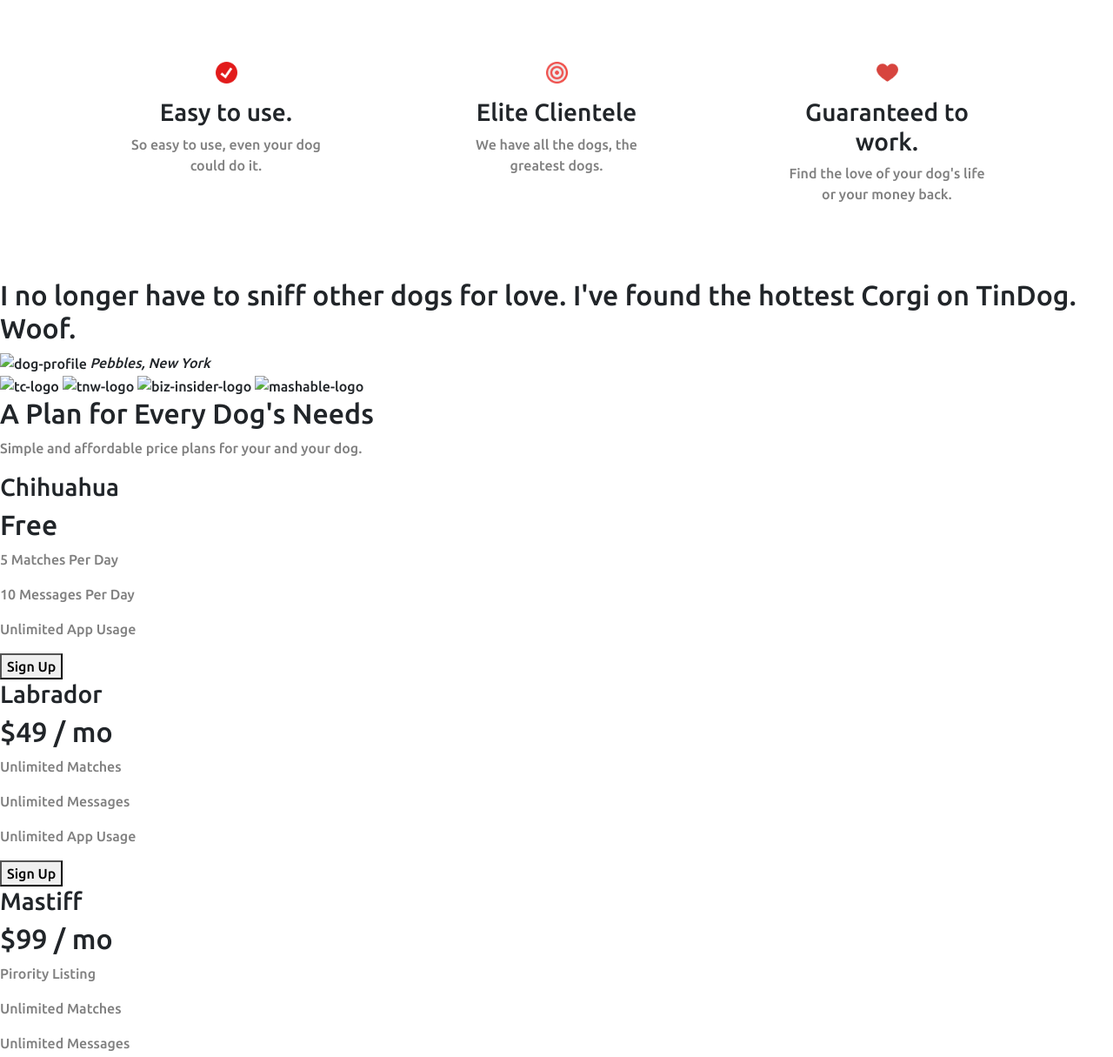
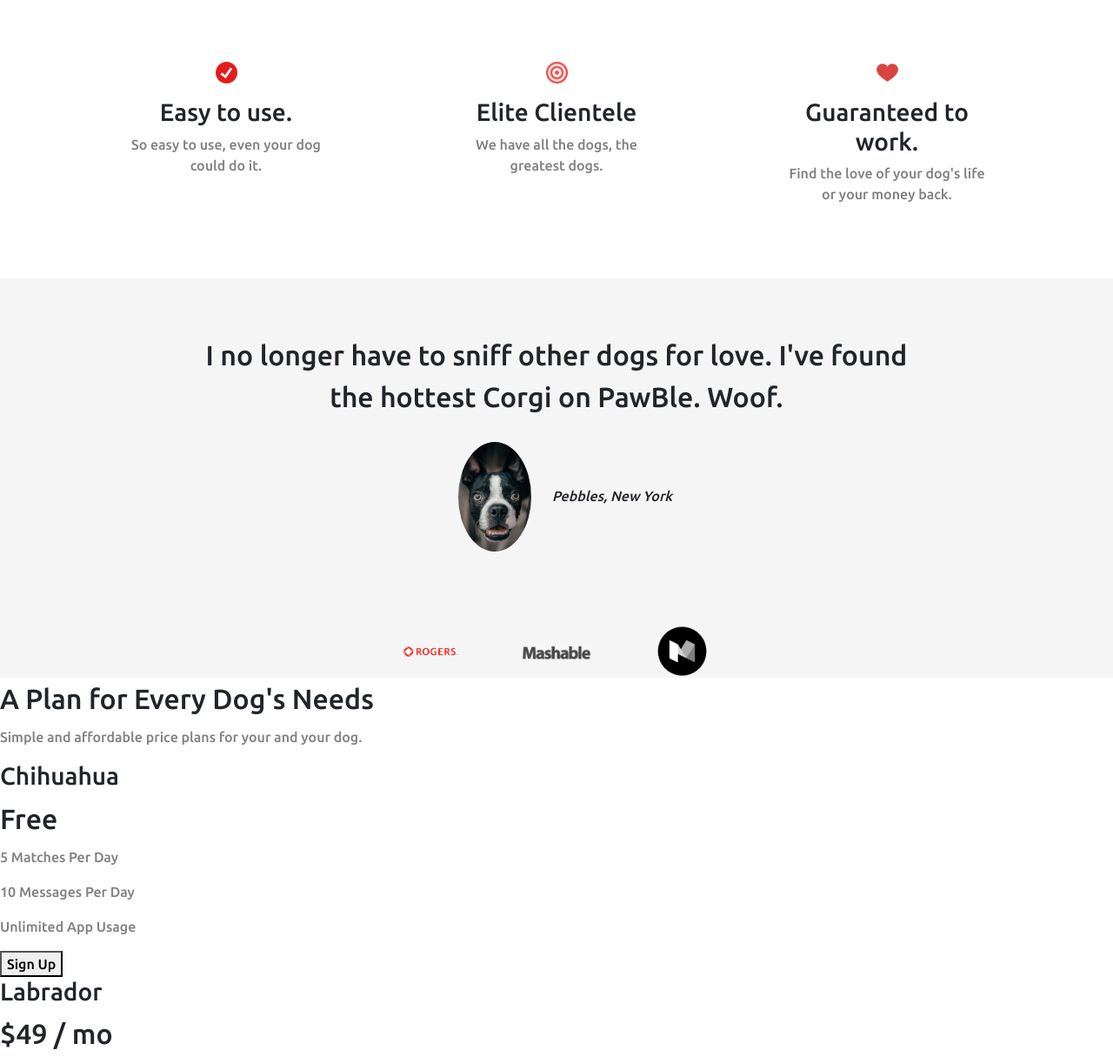
Before and after one commit to sayanroy44617/pawble, a plain HTML site: page PawBle/index.html in a window 1280 px wide. Shown: the part 625-1840 px from the top of the page at 87% size. Drawn offline with nearby package versions, Linux system fonts and the light colour scheme.

Commit message:
made the press release visible

```diff
--- a/PawBle/css/styles.css
+++ b/PawBle/css/styles.css
@@ -1,12 +1,17 @@
 h1 {
   font-family: 'Ubuntu', sans-serif;
-  font-size: 3rem;
+  font-size: 3 rem;
   line-height: 1.5;
   font-weight: 900;
   text-align: left;
 }
-h3{
-    font-family: ';
+
+
+h2{
+    font-family: 'Ubuntu', sans-serif;
+    font-size: 2.5 rem;
+    line-height: 1.5;
+    font-weight: 500;
 }
 
 p{
@@ -81,7 +86,7 @@ body{
 
 .features
 {
-    padding: 7% 25%;
+    padding: 7% 17%;
 }
 .feature-box
 {
@@ -92,3 +97,31 @@ body{
 .icon{
     margin-bottom: 1rem;
 }
+
+/* testimonials */
+
+#testimonials
+{
+    background-color: whitesmoke;
+    padding: 5% 17%;
+    text-align: center;
+}
+
+.testimonial-pic
+{
+   width: 10%;
+   height: 10%;
+   border-radius: 100%;
+   margin: 20px;
+
+}
+
+#press
+{
+    background-color: whitesmoke;
+    text-align: center;
+}
+.press-img{
+    width: 11%;
+    padding: 0 30px 0;
+}
--- a/PawBle/index.html
+++ b/PawBle/index.html
@@ -93,9 +93,9 @@
   <section id="testimonials">
     <h2>
       I no longer have to sniff other dogs for love. I've found the hottest
-      Corgi on TinDog. Woof.
+      Corgi on PawBle. Woof.
     </h2>
-    <img src="images/dog-img.jpg" alt="dog-profile" />
+    <img class ="testimonial-pic " src="images/pexels-orlando-allo-3658120.jpg" alt="dog-profile"  />
     <em>Pebbles, New York</em>
 
     <!-- <h2 class="testimonial-text">My dog used to be so lonely, but with TinDog's help, they've found the love of their life. I think.</h2>
@@ -106,10 +106,9 @@
   <!-- Press -->
 
   <section id="press">
-    <img src="images/techcrunch.png" alt="tc-logo" />
-    <img src="images/tnw.png" alt="tnw-logo" />
-    <img src="images/bizinsider.png" alt="biz-insider-logo" />
-    <img src="images/mashable.png" alt="mashable-logo" />
+    <img class="press-img" src="images/Rogers_Communications-Logo.wine.png" alt="roger-logo" />
+    <img class="press-img" src="images/306-3061657_mashable-logo-png.png" alt="mashable-logo" />
+    <img class="press-img" src="images/medium.png" alt="medim-logo" />
   </section>
 
   <!-- Pricing -->
```
